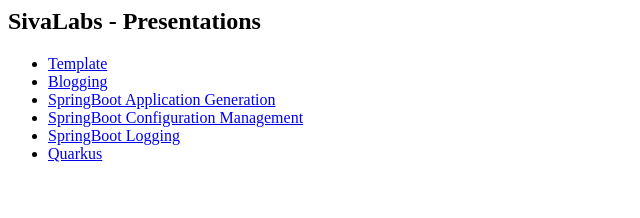
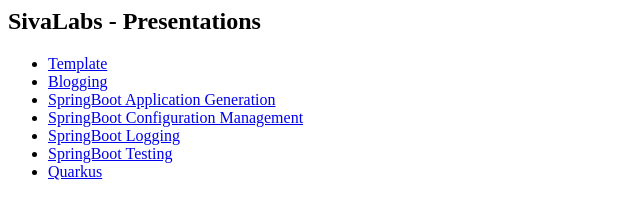
Before and after one commit to sivaprasadreddy/presentations, a plain HTML site: page index.html in a window 1280 px wide. Shown: the whole page, without its empty margins (0-640 px from the left). Drawn offline with Linux system fonts and the light colour scheme.

Commit message:
New slide

```diff
--- a/index.html
+++ b/index.html
@@ -12,6 +12,7 @@
         <li><a href="content/springboot-generation.html">SpringBoot Application Generation</a></li>
         <li><a href="content/springboot-config-props.html">SpringBoot Configuration Management</a></li>
         <li><a href="content/spring-boot-logging.html">SpringBoot Logging</a></li>
+        <li><a href="content/spring-boot-testing.html">SpringBoot Testing</a></li>
         <li><a href="content/quarkus.html">Quarkus</a></li>
     </ul>
 </div>
```
